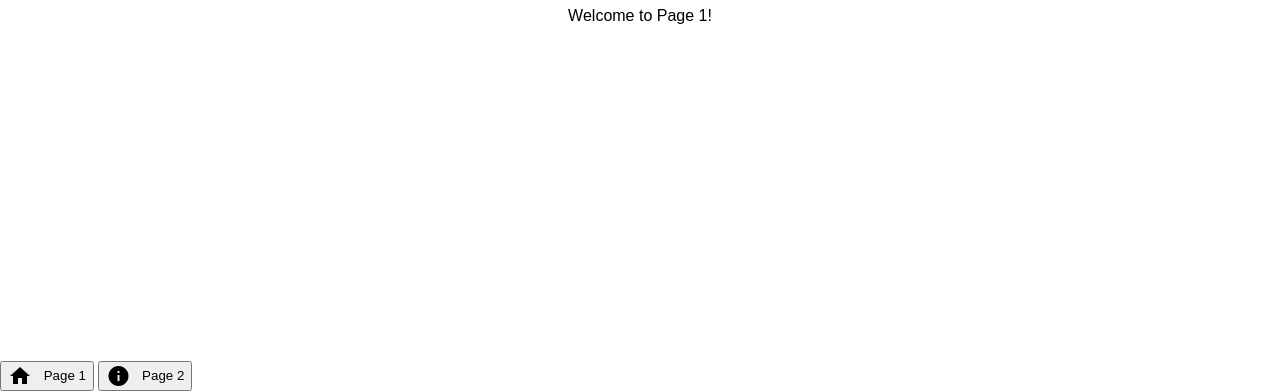
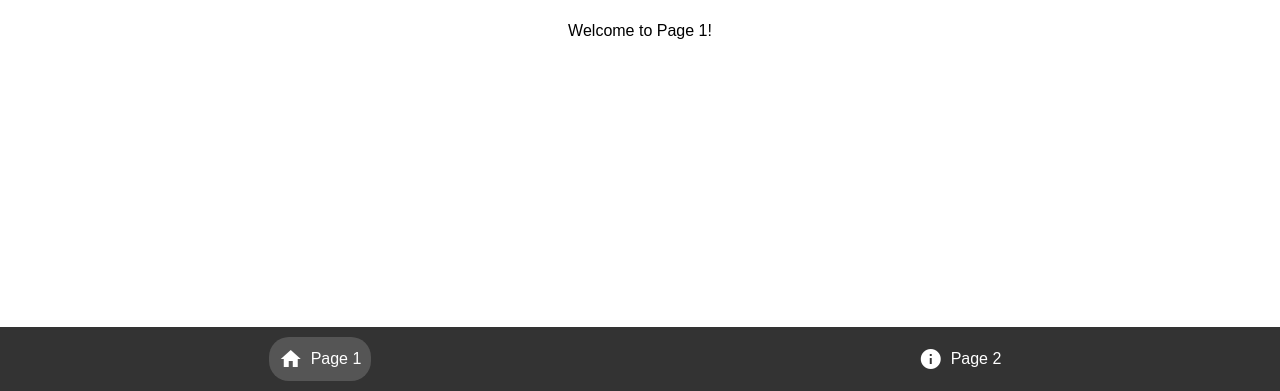
Before and after one commit to MiniAlfred/12v, a plain HTML site: page index.html in a window 1280 px wide. Shown: the part 409-800 px from the top of the page. Drawn offline with Linux system fonts and the light colour scheme.

Commit message:
Update styles.css

```diff
--- a/styles.css
+++ b/styles.css
@@ -14,9 +14,7 @@ body {
     justify-content: center;
     align-items: center;
 }
-.navbar button .material-icons {
-    margin-right: 8px;
-    vertical-align: middle; /* Align icons with text */
+
 .navbar {
     display: flex;
     justify-content: space-around;
@@ -36,11 +34,18 @@ body {
     cursor: pointer;
     padding: 10px;
     border-radius: 10px;
+    display: flex;
+    align-items: center;
+}
+
+.navbar button .material-icons {
+    margin-right: 8px;
+    vertical-align: middle; /* Align icons with text */
 }
 
 .navbar button.active {
     background-color: #555;
-
+    border-radius: 20px;
 }
 
 .navbar button:hover {
```
